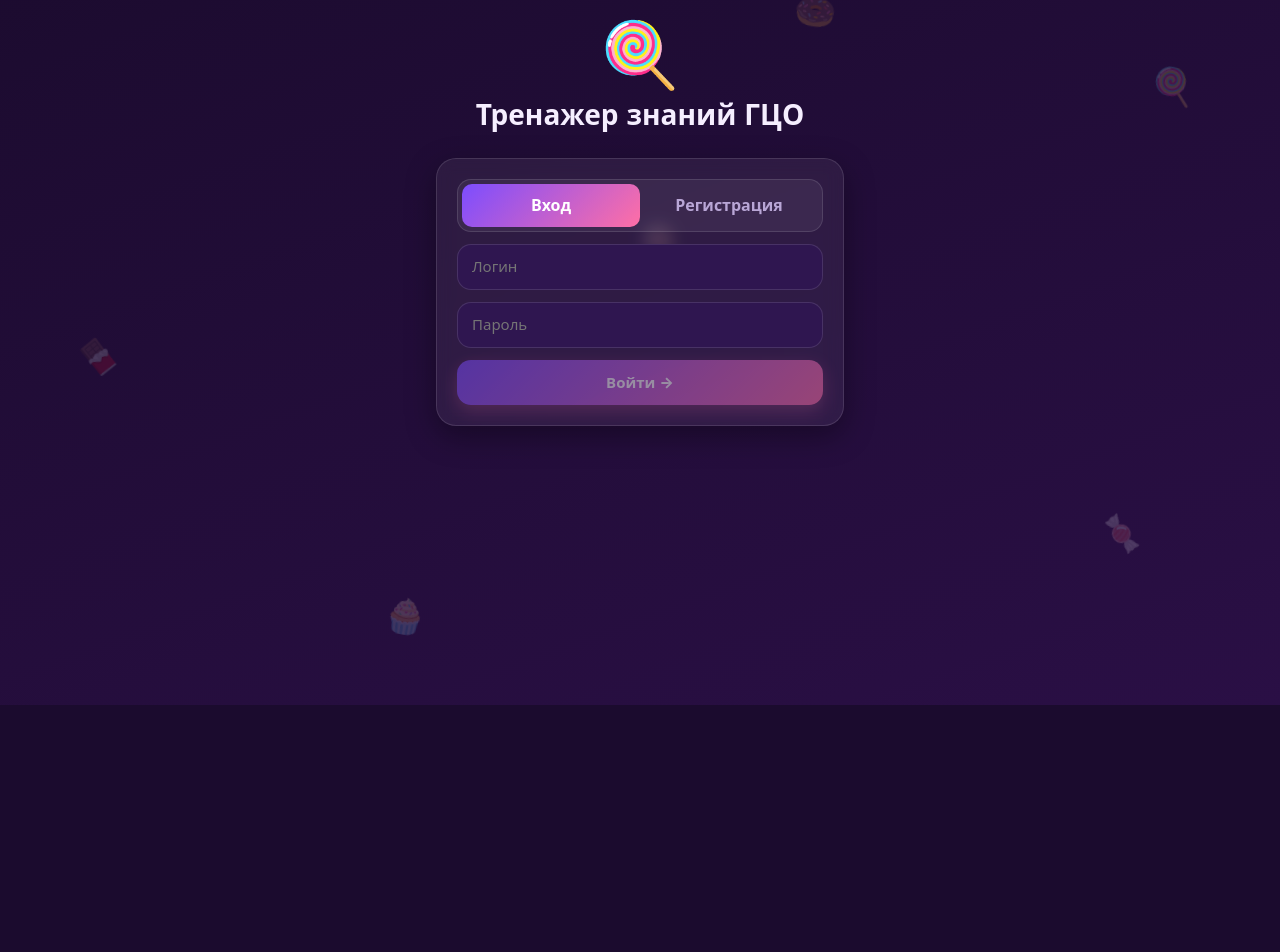
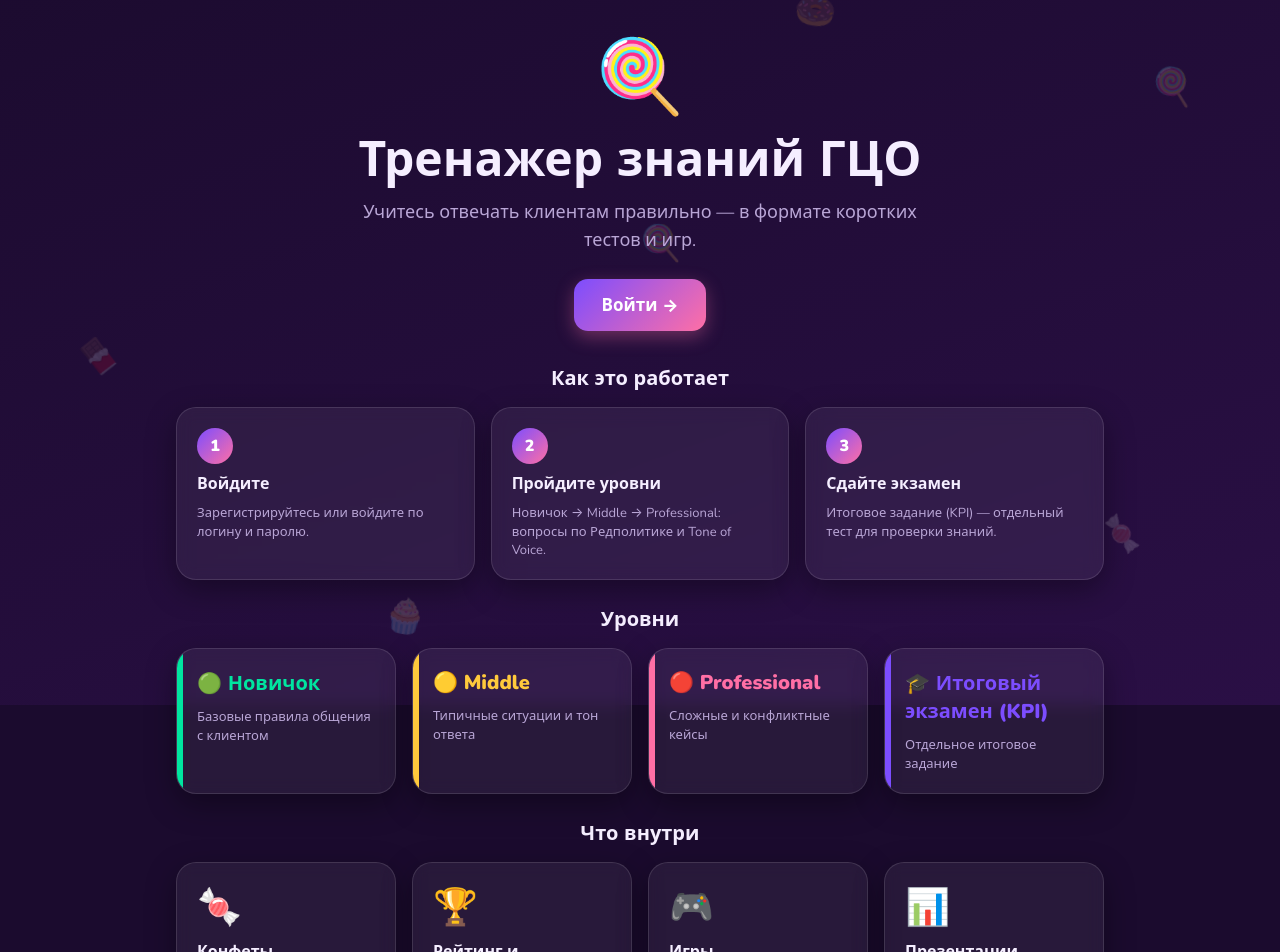
Before and after one commit to jokhacom/final_project, a Next.js app: page / in a window 1280 px wide. Shown: the part 95-1047 px from the top of the page. Before the commit the page ends 800 px from the top, so only its background shows below. Built offline with nearby package versions, Linux system fonts and the light colour scheme; no server answers.

Commit message:
Лендинг на главной: как это работает, уровни, конфеты, игры; вход перенесён на /login
Co-Authored-By: Claude Opus 5.5 <noreply@anthropic.com>
Claude-Session: https://claude.ai/code/session_017obLevp6XiKc1gpGPT2FcF

```diff
--- a/src/app/(public)/page.tsx
+++ b/src/app/(public)/page.tsx
@@ -1,89 +1,83 @@
 "use client";
 
-import { useEffect, useState } from "react";
-import { signIn, useSession } from "next-auth/react";
+import Link from "next/link";
+import { useEffect } from "react";
+import { useSession } from "next-auth/react";
 import { useRouter } from "next/navigation";
+import { LEVELS } from "@/lib/levels";
 
-// Вход только по логину и паролю; регистрация сотрудника — на этой же странице.
-export default function AuthPage() {
+const STEPS = [
+  { title: "Войдите", text: "Зарегистрируйтесь или войдите по логину и паролю." },
+  { title: "Пройдите уровни", text: "Новичок → Middle → Professional: вопросы по Редполитике и Tone of Voice." },
+  { title: "Сдайте экзамен", text: "Итоговое задание (KPI) — отдельный тест для проверки знаний." },
+];
+
+const FEATURES = [
+  { icon: "🍬", title: "Конфеты", text: "За тест — до 100 🍬. Ошибки в ответах и орфографии отнимают конфеты." },
+  { icon: "🏆", title: "Рейтинг и достижения", text: "Сравните результат с коллегами и соберите награды." },
+  { icon: "🎮", title: "Игры", text: "Флеш-карточки и «Правда или ложь» для быстрого повторения." },
+  { icon: "📊", title: "Презентации", text: "Учебные материалы можно открыть прямо на сайте." },
+];
+
+// Главная страница: что это за тренажер и как он работает. Вход — на /login.
+export default function LandingPage() {
   const { status } = useSession();
   const router = useRouter();
-  const [mode, setMode] = useState<"login" | "register">("login");
-  const [name, setName] = useState("");
-  const [username, setUsername] = useState("");
-  const [password, setPassword] = useState("");
-  const [error, setError] = useState<string | null>(null);
-  const [loading, setLoading] = useState(false);
 
   useEffect(() => {
     if (status === "authenticated") router.replace("/levels");
   }, [status, router]);
 
-  async function login() {
-    const res = await signIn("credentials", { username: username.trim(), password, redirect: false });
-    if (res?.error) throw new Error("Неверный логин или пароль");
-    router.push("/levels");
-  }
+  return (
+    <main className="container">
+      <section className="hero">
+        <div style={{ fontSize: 72 }}>🍭</div>
+        <h1>Тренажер знаний ГЦО</h1>
+        <p className="muted">Учитесь отвечать клиентам правильно — в формате коротких тестов и игр.</p>
+        <Link href="/login" className="btn btn-primary">
+          Войти →
+        </Link>
+      </section>
 
-  async function handleSubmit(e: React.FormEvent) {
-    e.preventDefault();
-    setLoading(true);
-    setError(null);
-    try {
-      if (mode === "register") {
-        const res = await fetch("/api/auth/register", {
-          method: "POST",
-          headers: { "Content-Type": "application/json" },
-          body: JSON.stringify({ name, username, password }),
-        });
-        const data = await res.json().catch(() => ({}));
-        if (!res.ok) throw new Error(data.error ?? "Не удалось зарегистрироваться");
-      }
-      await login();
-    } catch (err) {
-      setError(err instanceof Error ? err.message : String(err));
-      setLoading(false);
-    }
-  }
-
-  const canSubmit = username.trim() && password && (mode === "login" || name.trim());
-
-  return (
-    <main className="container" style={{ maxWidth: 440, paddingTop: 48 }}>
-      <div className="center" style={{ marginBottom: 24 }}>
-        <div style={{ fontSize: 64 }}>🍭</div>
-        <h1>Тренажер знаний ГЦО</h1>
+      <h2 className="mt-lg center">Как это работает</h2>
+      <div className="grid grid-land mt">
+        {STEPS.map((s, i) => (
+          <div key={s.title} className="card stack" style={{ gap: 8 }}>
+            <div className="step-num">{i + 1}</div>
+            <strong>{s.title}</strong>
+            <div className="muted small">{s.text}</div>
+          </div>
+        ))}
       </div>
 
-      <form className="card stack" onSubmit={handleSubmit}>
-        <div className="tabs">
-          <button type="button" className={mode === "login" ? "active" : ""} onClick={() => setMode("login")}>
-            Вход
-          </button>
-          <button type="button" className={mode === "register" ? "active" : ""} onClick={() => setMode("register")}>
-            Регистрация
-          </button>
-        </div>
+      <h2 className="mt-lg center">Уровни</h2>
+      <div className="grid grid-land mt">
+        {LEVELS.map((l) => (
+          <div key={l.id} className="card level-card static" style={{ ["--level" as string]: l.color }}>
+            <div className="level-title">
+              {l.icon} {l.label}
+            </div>
+            <div className="muted small">{l.description}</div>
+          </div>
+        ))}
+      </div>
 
-        {mode === "register" && (
-          <input className="input" value={name} onChange={(e) => setName(e.target.value)} placeholder="Имя и фамилия" autoComplete="name" />
-        )}
-        <input className="input" value={username} onChange={(e) => setUsername(e.target.value)} placeholder="Логин" autoComplete="username" />
-        <input
-          className="input"
-          type="password"
-          value={password}
-          onChange={(e) => setPassword(e.target.value)}
-          placeholder={mode === "register" ? "Пароль (не короче 6 символов)" : "Пароль"}
-          autoComplete={mode === "register" ? "new-password" : "current-password"}
-        />
+      <h2 className="mt-lg center">Что внутри</h2>
+      <div className="grid grid-land mt">
+        {FEATURES.map((f) => (
+          <div key={f.title} className="card stack" style={{ gap: 8 }}>
+            <div className="feature-icon">{f.icon}</div>
+            <strong>{f.title}</strong>
+            <div className="muted small">{f.text}</div>
+          </div>
+        ))}
+      </div>
 
-        {error && <div className="alert alert-error">{error}</div>}
-
-        <button className="btn btn-primary btn-block" type="submit" disabled={loading || !canSubmit}>
-          {loading ? "Подождите..." : mode === "login" ? "Войти →" : "Зарегистрироваться →"}
-        </button>
-      </form>
+      <div className="center mt-lg">
+        <Link href="/login" className="btn btn-primary">
+          Начать →
+        </Link>
+      </div>
     </main>
   );
 }
--- a/src/app/globals.css
+++ b/src/app/globals.css
@@ -211,3 +211,15 @@ button.level-card { border: 1px solid var(--border); }
   .header, .fab, .candies-bg, .no-print { display: none !important; }
   body { background: #fff; }
 }
+
+/* Лендинг */
+.hero { text-align: center; padding: 40px 0 8px; }
+.hero h1 { font-size: clamp(30px, 6vw, 48px); line-height: 1.1; margin: 8px 0 12px; }
+.hero p { font-size: 18px; max-width: 560px; margin: 0 auto 24px; }
+.hero .btn { padding: 14px 28px; font-size: 17px; }
+.step-num { width: 36px; height: 36px; border-radius: 50%; display: grid; place-items: center; background: var(--gradient); color: #fff; font-weight: 900; }
+.feature-icon { font-size: 36px; }
+.level-card.static { cursor: default; }
+.level-card.static:hover { transform: none; }
+.grid-land { grid-template-columns: repeat(auto-fit, minmax(210px, 1fr)); }
+.grid-land > .card + .card { margin-top: 0; }
--- a/src/middleware.ts
+++ b/src/middleware.ts
@@ -1,7 +1,7 @@
 import { withAuth } from "next-auth/middleware";
 import { NextResponse } from "next/server";
 
-// Все страницы, кроме входа, — только для вошедших (иначе редирект на "/").
+// Все страницы, кроме входа, — только для вошедших (иначе редирект на "/login").
 // /admin/* — дополнительно только для ADMIN и SUPERADMIN.
 export default withAuth(
   function middleware(req) {
@@ -17,7 +17,7 @@ export default withAuth(
     callbacks: {
       authorized: ({ token }) => !!token,
     },
-    pages: { signIn: "/" },
+    pages: { signIn: "/login" },
   }
 );
 
```
Also changed, not shown: src/app/(public)/login/page.tsx (added, +89 -0 lines).
